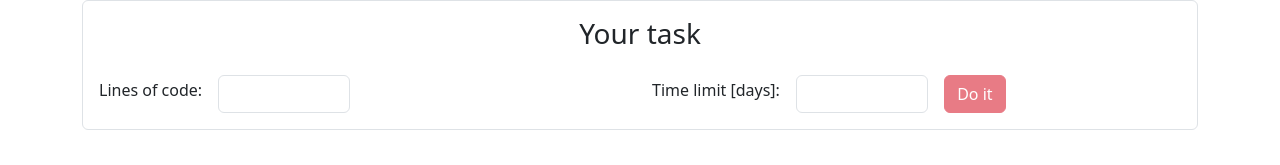
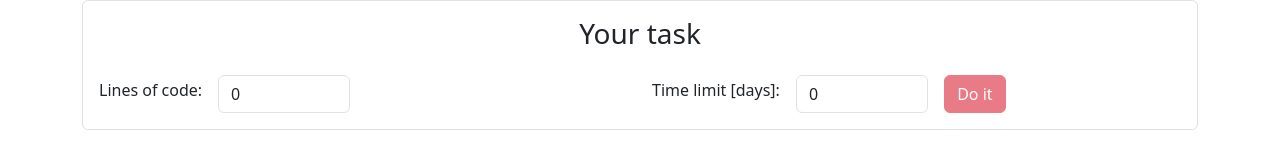
Before and after one commit to jardarik/prog-task-planner, a React (Vite) app: page / in a window 1280 px wide. Both pictures are taken after a click on the button "Form for planning tasks". Shown: the part 188-353 px from the top of the page. Built offline with nearby package versions, Linux system fonts and the light colour scheme.

Commit message:
backup-10

```diff
--- a/src/components/FormProject.jsx
+++ b/src/components/FormProject.jsx
@@ -1,8 +1,8 @@
 import React, { useEffect, useState } from "react";
 
 function FormProject({ data }) {
-  const [lines, setLines] = useState("");
-  const [days, setDays] = useState("");
+  const [lines, setLines] = useState(0);
+  const [days, setDays] = useState(0);
   const [isApproved, setIsApproved] = useState(false);
 
   // Funkce pro výpočet celkového počtu řádků za den
@@ -26,19 +26,17 @@ function FormProject({ data }) {
   };
 
   const handleChange = (event) => {
-    const value = Number(event.target.value);
     switch (event.target.id) {
       case "lines":
-        setLines(value);
+        setLines(event.target.value);
         break;
       case "days":
-        setDays(value);
+        setDays(event.target.value);
         break;
       default:
         break;
     }
   };
-
   useEffect(() => {
     const totalLinesPerDay = getTotalLinesPerDay();
     if (lines > 0 && days > 0) {
@@ -72,6 +70,7 @@ function FormProject({ data }) {
               id="lines"
               onChange={handleChange}
               value={lines}
+              min={0}
             />
           </div>
           <div className="col d-flex align-items-center gap-3">
@@ -85,6 +84,7 @@ function FormProject({ data }) {
               id="days"
               onChange={handleChange}
               value={days}
+              min={0}
             />
             <button
               type="button"
```
